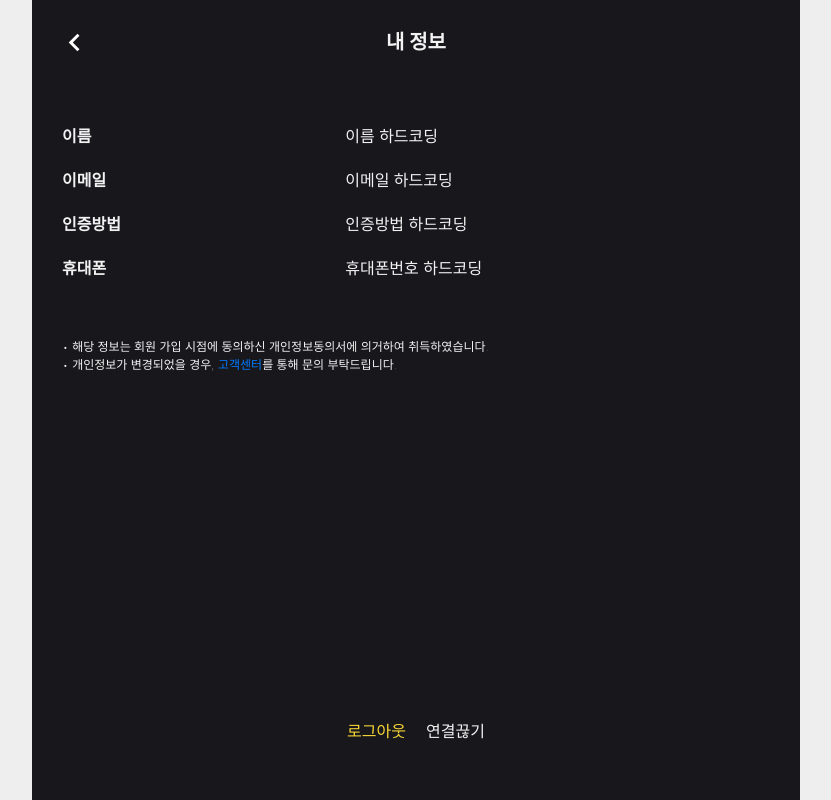
After one commit to serachEverydayAI/searchEverydaiAI, a Django app: template searchEveryday/searchEveryday/templates/searchEveryday/tab/myInfo/details.html in a window 1280 px wide. The commit adds this page. Shown: the whole page, without its empty margins (224-1055 px from the left). Run offline with Django 5.2, Linux system fonts and the light colour scheme; the template is opened without the code that fills it, so the values that code supplies are empty; some libraries are stand-ins or nearby versions.

Commit message:
내정보 화면 구현 완료 및 detail 화면틀 구현 완료, select해서 데이터 갖고 오는 부분 필요

```diff
--- a/searchEveryday/searchEveryday/config.py
+++ b/searchEveryday/searchEveryday/config.py
@@ -27,7 +27,9 @@ URI = {
     "STATISTICTAB": 'searchEveryday/tab/statisticTab.html',
     "MYINFOTAB": 'searchEveryday/tab/myInfoTab.html',
 
-    "LOGIN" : 'searchEveryday/main/login.html',
+    "MYINFO_DETAILS": 'searchEveryday/tab/myInfo/details.html',
+
+    "LOGIN" : 'searchEveryday/registration/login.html',
 }
 
 
--- a/searchEveryday/searchEveryday/static/css/style.css
+++ b/searchEveryday/searchEveryday/static/css/style.css
@@ -4,6 +4,7 @@
     --min-height: 0px;
 
     --bottom-tab-height: 60px;
+    --top-title-height: 80px;
 }
 
 .root-size {
@@ -38,9 +39,15 @@
     justify-content: center;
     height: 100%
 }
+/* 세로 쌓기 */
 .flex_column {
     display: flex;
     flex-direction: column;
+}
+/* 가로 쌓기 */
+.flex_row {
+    display: flex;
+    flex-direction: row;
 }
 .image_clock {
     width: 40%;
@@ -80,6 +87,11 @@
 .font-align-right {
     text-align: right;
 }
+.font-small {
+    font-weight: lighter;
+    font-style: normal;
+    font-size: 12px;
+}
 
 
 /* MOBILE TAB NAVIGATION  */
@@ -109,7 +121,29 @@
   flex-direction: column;
 }
 
-
+/* TITLE HEAD */
+.title_head {
+    flex-grow: 1; /* 중앙 텍스트가 가능한 공간을 모두 차지하도록 */
+    text-align: center; /* 텍스트를 중앙 정렬 */
+}
+.title_container {
+    display: flex;
+    justify-content: space-between; /* 양쪽 끝에 요소 배치 */
+    align-items: center;
+}
+.detail_row {
+    display: flex;
+    justify-content: space-between;
+    margin: 10px 0;
+    align-items: center;
+}
+.detail_label {
+    flex: 4;
+    font-weight: bold;
+}
+.detail_value {
+    flex: 6;
+}
 
 /* TAB CSS */
 .tab-content {
@@ -128,18 +162,30 @@
  color: var(--dark-white);
  font-size: 35px;
 }
+.back_icon {
+    position: absolute;
+    top: 10;
+    left: 10;
+}
+.arrow_icon_style {
+    font-size: 35px;
+    color: white;
+}
 
-/* myInfo TAB Style */
+/* myInfo Style */
 .container {
     height: 100%;
     display: flex;
     flex-direction: column;
 }
 .profile {
-    height: 20%;
     display: flex;
     align-items: center;
-    justify-content: left;
+}
+.profile_start {
+    flex: 1;
+    justify-content: flex-start;
+    align-items: center;
 }
 .profile_img {
     border-radius: 40%;
@@ -151,7 +197,12 @@
     height: 80%;
     overflow-y: auto; /* 세로 스크롤 가능 */
 }
-
+.myInfo_container{
+    display: flex;
+    flex-direction: column;
+    align-items: center;
+    justify-content: center;
+}
 
 
 /* BUTTON */
--- a/searchEveryday/searchEveryday/templates/searchEveryday/main/base.html
+++ b/searchEveryday/searchEveryday/templates/searchEveryday/common/base.html
@@ -1,9 +1,9 @@
 <html lang="en">
 <head>
     <meta charset="UTF-8">
-    <title>{% block title %}My Site{% endblock %}</title>
+    <title>{% block title %}AI가 정리한 뉴스, 매일검색{% endblock %}</title>
     {% load static %}
-    {% include '../common/head.html' %}
+    {% include './head.html' %}
 </head>
 <body class="outskirt-color">
     <div class="root-size">
--- a/searchEveryday/searchEveryday/templates/searchEveryday/common/head.html
+++ b/searchEveryday/searchEveryday/templates/searchEveryday/common/head.html
@@ -7,4 +7,5 @@
     <link href="https://cdnjs.cloudflare.com/ajax/libs/font-awesome/6.0.0-beta3/css/all.min.css" rel="stylesheet">
     <link href="https://fonts.googleapis.com/icon?family=Material+Icons" rel="stylesheet">
     <script src="https://code.jquery.com/jquery-3.6.0.min.js"></script>
+    <link rel="preload" href="styles.css" as="style" onload="this.rel='stylesheet'">
 </head>
--- a/searchEveryday/searchEveryday/templates/searchEveryday/main/login.html
+++ b/searchEveryday/searchEveryday/templates/searchEveryday/registration/login.html
@@ -1,4 +1,4 @@
-{% extends './base.html' %}
+{% extends '../common/base.html' %}
 {% load static %}
 {% block content %}
 <style>
--- a/searchEveryday/searchEveryday/templates/searchEveryday/tab/baseTab.html
+++ b/searchEveryday/searchEveryday/templates/searchEveryday/tab/baseTab.html
@@ -1,4 +1,4 @@
-{% extends '../main/base.html' %}
+{% extends '../common/base.html' %}
 {% load static %}
 {% block content %}
     <div class="baseTab font-main-color background-color">
--- /dev/null
+++ b/searchEveryday/searchEveryday/templates/searchEveryday/tab/myInfo/details.html
@@ -0,0 +1,60 @@
+{% extends '../../common/base.html' %}
+{% load static %}
+{% block content %}
+<div class="padding_all background-color font-main-color parent-size flex_column">
+    <a href="javascript:history.back();">
+        <i class="material-icons back_icon padding_all arrow_icon_style">chevron_left</i>
+    </a>
+    <div class="padding_all title_container ">
+        <div class="title_head">
+            <h5 style="margin:0px;"><b>내 정보</b></h5>
+        </div>
+    </div>
+    <div class="flex_column padding_side" style="margin-top:45px; height: 80%;">
+        <div class="detail_row">
+            <div class="detail_label">이름</div>
+            <div class="detail_value">
+                이름 하드코딩
+            </div>
+        </div>
+        <div class="detail_row">
+            <div class="detail_label">이메일</div>
+            <div class="detail_value">
+                이메일 하드코딩
+            </div>
+        </div>
+        <div class="detail_row">
+            <div class="detail_label">인증방법</div>
+            <div class="detail_value">
+                인증방법 하드코딩
+            </div>
+        </div>
+        <div class="detail_row">
+            <div class="detail_label">휴대폰</div>
+            <div class="detail_value">
+                휴대폰번호 하드코딩
+            </div>
+        </div>
+        <br><br>
+        <div class="font-small ">
+            • 해당 정보는 회원 가입 시점에 동의하신 개인정보동의서에 의거하여 취득하였습니다.
+        </div>
+        <div class="font-small ">
+            • 개인정보가 변경되었을 경우, <a href="https://www.naver.com" target="_blank">고객센터</a>를 통해 문의 부탁드립니다.
+        </div>
+    </div>
+
+
+    <div>
+        <div class="d-flex justify-content-center mb-3 mt-3">
+            <form action="/kakaoLogout" method="GET">
+                <button type="submit" class="btn-no-style font-highlight-color">로그아웃</button>
+            </form>
+            <form action="/kakaoLogoutWithAcccount" method="GET">
+                <button type="submit" class="btn-no-style font-main-color">연결끊기</button>
+            </form>
+        </div>
+    </div>
+
+</div>
+{% endblock%}
```
Also changed, not shown: searchEveryday/searchEveryday/templates/searchEveryday/tab/myInfoTab.html (+13 -18 lines), searchEveryday/searchEveryday/urls.py (+5 -2 lines), searchEveryday/searchEveryday/views/page_views.py (+9 -13 lines), searchEveryday/db.sqlite3.
